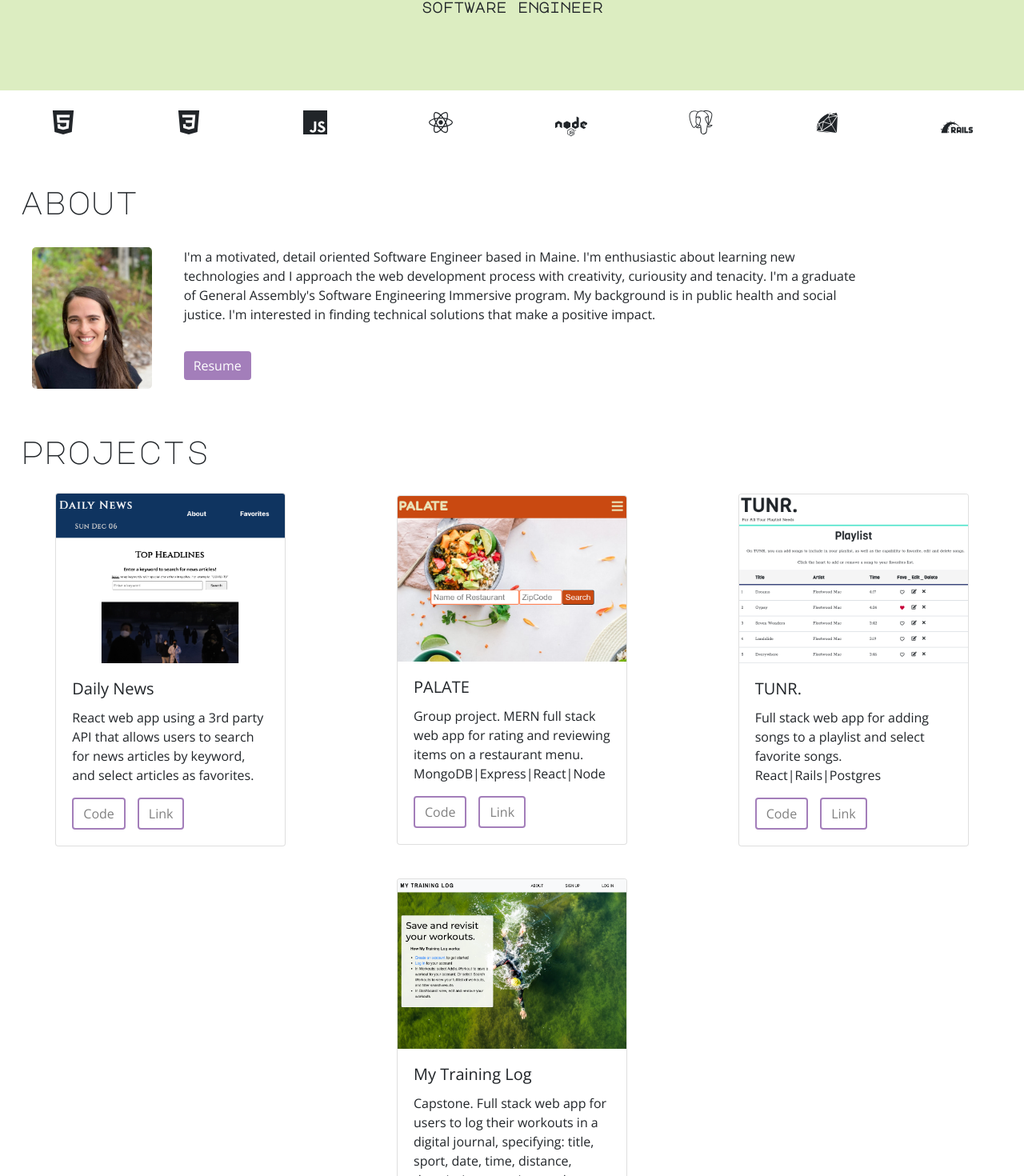
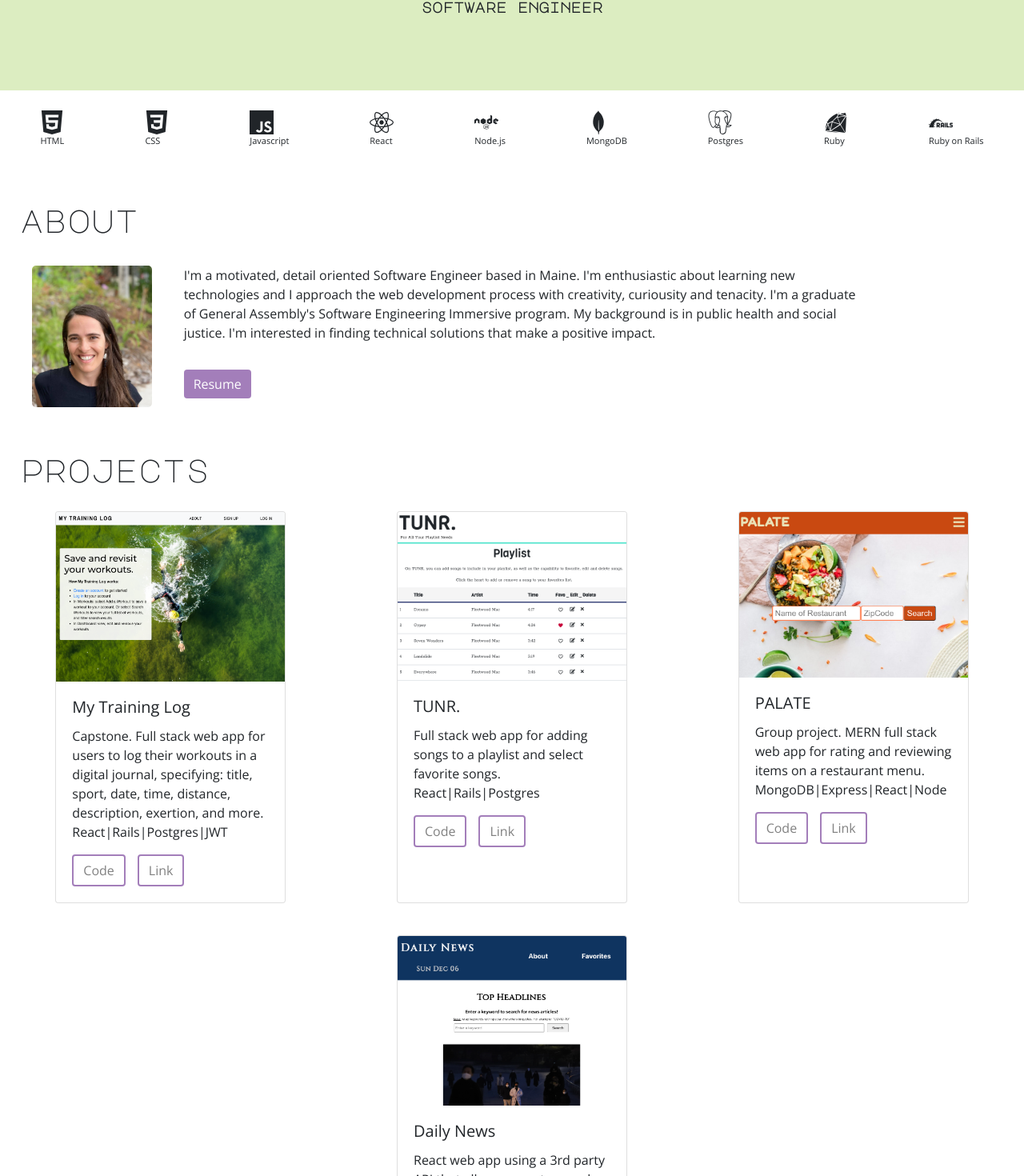
Before and after one commit to lhaake/portfolio, a React (Create React App) app: page / in a window 1280 px wide. Shown: the part 177-1647 px from the top of the page at 80% size. Built offline with nearby package versions, Linux system fonts and the light colour scheme.

Commit message:
Updated About.js with icon labels

```diff
--- a/src/components/About.css
+++ b/src/components/About.css
@@ -33,11 +33,17 @@ h1 {
     font-family: 'Major Mono Display', monospace;
 }
 
-.tech {
+.tech, .labels{
     padding: 25px 0px;
     display: flex;
     flex-direction: row;
     justify-content: space-around;
+    flex-wrap: wrap;
+}
+
+.tech p {
+    font-size: 11px;
+    font-family: 'Open Sans', sans-serif;
 }
 
 .details .bio-image {
--- a/src/components/About.js
+++ b/src/components/About.js
@@ -4,7 +4,7 @@ import Button from 'react-bootstrap/Button';
 import resume from "../files/LeahHaake-Resume.pdf"
 import biophoto from '../images/bio-photo.JPG';
 import {FaReact, FaNode } from 'react-icons/fa'
-import {SiJavascript, SiHtml5, SiRails, SiPostgresql, SiCss3} from 'react-icons/si'
+import {SiJavascript, SiHtml5, SiRails, SiPostgresql, SiCss3, SiMongodb} from 'react-icons/si'
 import {DiRuby} from "react-icons/di"
 
 
@@ -15,15 +15,28 @@ const About = () => {
                 <h2>Leah Haake</h2>
                 <p>software engineer</p>
         </div>
+
         <div className="tech">
-            <SiHtml5 size="30px" />
-            <SiCss3 size="30px" />
-            <SiJavascript size="30px" />
-            <FaReact size="30px" />
-            <FaNode size="40px" />
-            <SiPostgresql size="30px" />
-            <DiRuby size="30px" />
-            <SiRails size="40px" />
+            <p><SiHtml5 size="30px" /><br />HTML</p>
+            <p><SiCss3 size="30px" /><br />CSS</p>
+            <p><SiJavascript size="30px" /><br />Javascript</p>
+            <p><FaReact size="30px" /><br />React</p>
+            <p><FaNode size="30px" /><br />Node.js</p>
+            <p><SiMongodb size="30px" /><br />MongoDB</p>
+            <p><SiPostgresql size="30px" /><br />Postgres</p>
+            <p><DiRuby size="30px" /><br />Ruby</p>
+            <p><SiRails size="30px" /><br />Ruby on Rails</p>
+
+            {/* <div className="labels">
+            <p>HTML</p>
+            <p>CSS</p>
+            <p>Javascript</p>
+            <p>React</p>
+            <p>Node</p>
+            <p>Postgres</p>
+            <p>Ruby</p>
+            <p>Rails</p>
+        </div> */}
         </div>
 
         <h1>about</h1>
--- a/src/components/Projects.css
+++ b/src/components/Projects.css
@@ -37,7 +37,7 @@
 
 .card {
     margin: 20px 20px;
-    height: auto;
+    height: 490px;
 }
 
 .card .card-text, .card-title, button a {
--- a/src/components/Projects.js
+++ b/src/components/Projects.js
@@ -15,34 +15,17 @@ const Projects = () => {
 
 
             <div className="projects-container">
-                <motion.div whileHover={{ scale: 1.1, transition: { duration: 0.5 } }}>
-                <Card style={{ width: '18rem' }}>
-
-                <a href="https://lhaake-news-app.netlify.app/" target="_blank"><Card.Img variant="top" src={dailynews} className="daily-news-image" /></a>
-                <Card.Body>
-                    <Card.Title>Daily News</Card.Title>
-                    <Card.Text>
-                    React web app using a 3rd party API that allows users to search for news articles by keyword, and select articles as favorites.
-                    </Card.Text>
-                    <Button variant=""><a href="https://lhaake-news-app.netlify.app/" target="_blank">Code</a></Button>
-                    <Button variant=""><a href="https://lhaake-news-app.netlify.app/" target="_blank">Link</a></Button>
-                </Card.Body>
-
-                </Card>
-                </motion.div>
 
                 <motion.div whileHover={{ scale: 1.1, transition: { duration: 0.5 } }}>
                 <Card style={{ width: '18rem' }}>
-                <a href="https://palateapp.netlify.app/" target="_blank"><Card.Img variant="top" src={palate} className="palate-image" /></a>
+                <a href="https://lhaake-unit4proj.netlify.app/" target="_blank"><Card.Img variant="top" src={mtl} className="mytraininglog-image" /></a>
                 <Card.Body>
-                <Card.Title>PALATE</Card.Title>
-                <Card.Text>
-                Group project. MERN full stack web app for rating and reviewing items on a restaurant menu.
-
-                MongoDB|Express|React|Node
-                </Card.Text>
-                <Button variant=""><a href="https://github.com/adeola-ak/palatefrontend" target="_blank">Code</a></Button>
-                <Button variant=""><a href="https://palateapp.netlify.app/" target="_blank">Link</a></Button>
+                    <Card.Title>My Training Log</Card.Title>
+                    <Card.Text>
+                    Capstone. Full stack web app for users to log their workouts in a digital journal, specifying: title, sport, date, time, distance, description, exertion, and more. React|Rails|Postgres|JWT
+                    </Card.Text>
+                    <Button variant=""><a href="https://github.com/lhaake/unit4-proj-frontend" target="_blank">Code</a></Button>
+                    <Button variant=""><a href="https://lhaake-unit4proj.netlify.app/" target="_blank">Link</a></Button>
                 </Card.Body>
                 </Card>
                 </motion.div>
@@ -63,14 +46,33 @@ const Projects = () => {
 
                 <motion.div whileHover={{ scale: 1.1, transition: { duration: 0.5 } }}>
                 <Card style={{ width: '18rem' }}>
-                <a href="https://lhaake-unit4proj.netlify.app/" target="_blank"><Card.Img variant="top" src={mtl} className="mytraininglog-image" /></a>
+                <a href="https://palateapp.netlify.app/" target="_blank"><Card.Img variant="top" src={palate} className="palate-image" /></a>
                 <Card.Body>
-                    <Card.Title>My Training Log</Card.Title>
+                <Card.Title>PALATE</Card.Title>
+                <Card.Text>
+                Group project. MERN full stack web app for rating and reviewing items on a restaurant menu.
+
+                MongoDB|Express|React|Node
+                </Card.Text>
+                <Button variant=""><a href="https://github.com/adeola-ak/palatefrontend" target="_blank">Code</a></Button>
+                <Button variant=""><a href="https://palateapp.netlify.app/" target="_blank">Link</a></Button>
+                </Card.Body>
+                </Card>
+                </motion.div>
+
+
+
+                <motion.div whileHover={{ scale: 1.1, transition: { duration: 0.5 } }}>
+                <Card style={{ width: '18rem' }}>
+
+                <a href="https://lhaake-news-app.netlify.app/" target="_blank"><Card.Img variant="top" src={dailynews} className="daily-news-image" /></a>
+                <Card.Body>
+                    <Card.Title>Daily News</Card.Title>
                     <Card.Text>
-                    Capstone. Full stack web app for users to log their workouts in a digital journal, specifying: title, sport, date, time, distance, description, exertion, and more. React|Rails|Postgres|JWT
+                    React web app using a 3rd party API that allows users to search for news articles by keyword, and select articles as favorites.
                     </Card.Text>
-                    <Button variant=""><a href="https://github.com/lhaake/unit4-proj-frontend" target="_blank">Code</a></Button>
-                    <Button variant=""><a href="https://lhaake-unit4proj.netlify.app/" target="_blank">Link</a></Button>
+                    <Button variant=""><a href="https://lhaake-news-app.netlify.app/" target="_blank">Code</a></Button>
+                    <Button variant=""><a href="https://lhaake-news-app.netlify.app/" target="_blank">Link</a></Button>
                 </Card.Body>
                 </Card>
                 </motion.div>
```
Also changed, not shown: 1 other file (tests, documents, lock files or other folders).
